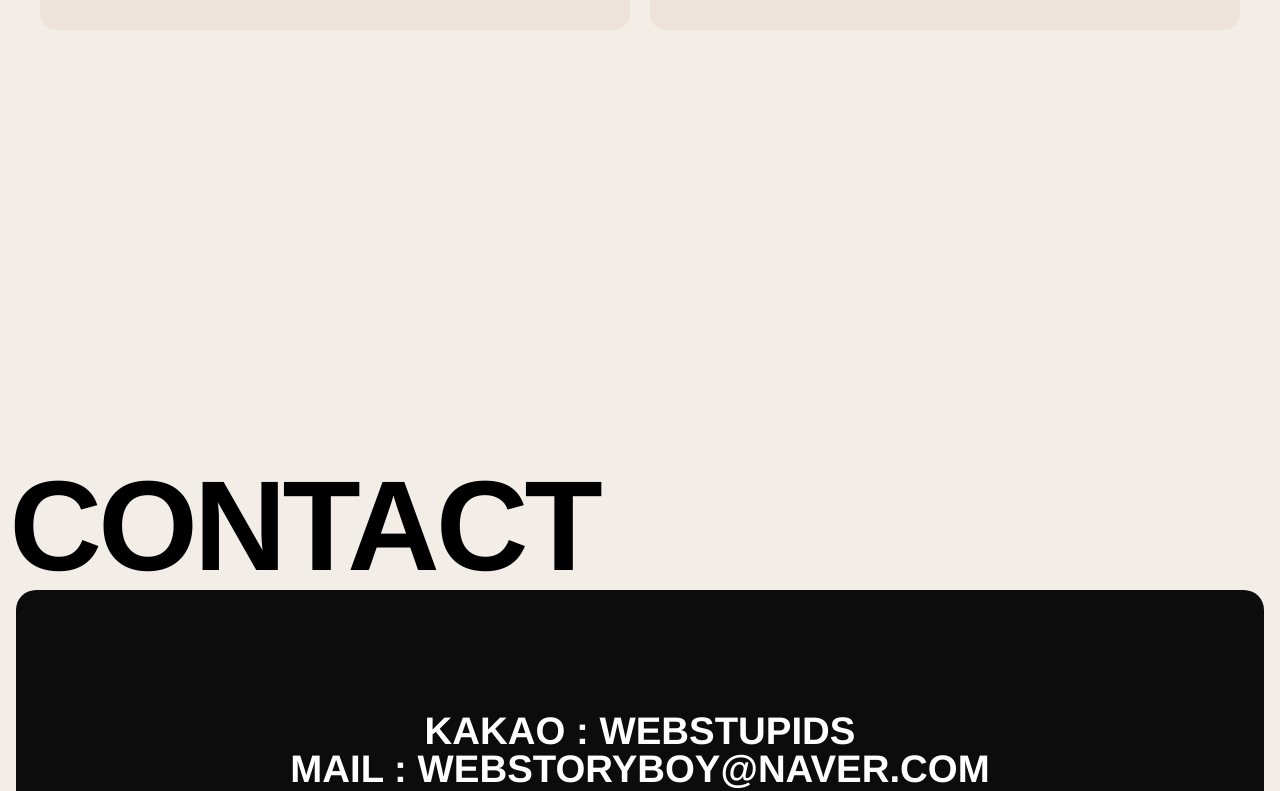
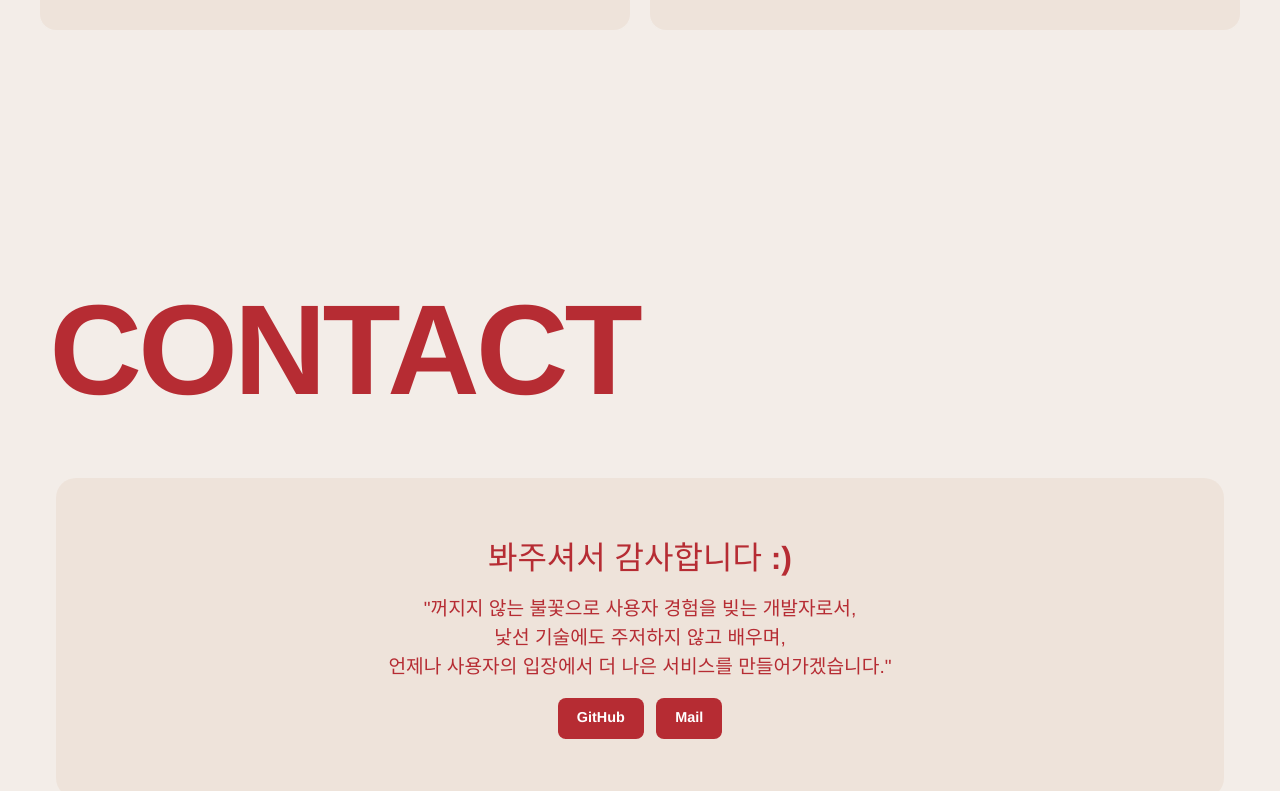
Before and after one commit to yun-narae/learn-react-portfolio, a React (Create React App) app: page / in a window 1280 px wide. Shown: the part 3849-4640 px from the top of the page. Built offline with nearby package versions, Linux system fonts and the light colour scheme; a web font is replaced by a local one.

Commit message:
style: contact 페이지 스타일링

```diff
--- a/src/assets/scss/section/_contact.scss
+++ b/src/assets/scss/section/_contact.scss
@@ -1,37 +1,40 @@
+@use "../setting/mixin";
+
 #contact {
     height: 100vh;
 }
+
 .contact__inner {
-    width: 100%;
+    max-width: 1200px;
+    margin: 0 auto;
     height: 100%;
     padding: 16px;
     display: flex;
     align-items: flex-start;
-    justify-content: flex-end;
+    justify-content: center;
     flex-direction: column;
+    gap: 2rem;
 
     @media (max-width: 800px){
         justify-content: center;
     }
 
     .contact__title {
-        font-size: 10vw;
+        font-size: clamp(3rem, 10vw, 8rem);
         text-transform: uppercase;
-        line-height: 1;
+        line-height: 1.5;
         font-weight: 800;
         white-space: nowrap;
         text-indent: -0.5vw;
         letter-spacing: -0.3vw;
+        color: var(--red100);
+    }
 
-        @media (max-width: 800px){
-            // display: none;
-        }
-    }
-    .contact__text {
+    .contact__info {
         width: 100%;
         height: 40vh;
-        background-color: var(--black);
-        color: var(--white);
+        background-color: var(--subBg100);
+        color: var(--red100);
         display: flex;
         align-items: center;
         justify-content: center;
@@ -39,22 +42,55 @@
         position: relative;
         border-radius: 20px;
 
-        .text {
-            font-size: 3vw;
-            line-height: 1;
-            font-weight: 900;
-            text-transform: uppercase;
-            text-align: center;
-            position: relative;
-            z-index: 100;
-            transition: all 0.3s;
-            cursor: all-scroll;
+        &-text {
+            margin-bottom: 1rem;
 
-            @media (max-width: 800px){
-                font-size: 24px;
-                padding: 0 16px;
-                word-break: break-all;
+            h4 {
+                font-size: 1.6rem;
+                line-height: 1.3;
+                font-weight: 600;
+                text-align: center;
+                word-break: keep-all;
+                white-space: normal;
+                margin-bottom: 1rem;
+
+                @include mixin.laptop {
+                    font-size: 2rem;
+                }
+            }
+
+            p {
+                font-size: 1.2rem;
+                text-align: center;
+                word-break: keep-all;
+                white-space: normal;
             }
         }
+
+        &-link {
+            display: flex;
+            align-items: center;
+            justify-content: start;
+            gap: .75rem;
+
+            a {
+                position: relative;
+                z-index: 1;
+                display: inline-block;
+                padding: .6rem 1.2rem;
+                border-radius: 8px;
+                font-weight: 600;
+                font-size: .9rem;
+                color: #fff;
+                background: var(--red100);
+                transition: transform .2s ease, background .2s ease;
+
+                &:hover {
+                    transform: translateY(-2px);
+                    background: color-mix(in srgb, var(--red100), white 12%);
+                }
+            }
+        }
+
     }
 }
--- a/src/components/Contact.jsx
+++ b/src/components/Contact.jsx
@@ -6,15 +6,29 @@
         <section id="contact">
             <div className="contact__inner">
                 <h2 className="contact__title">Contact</h2>
-                <div className="contact__text">
-                    <div className="text">
-                        {contactText.map((contact, key) => (
-                            <div key={key}>
-                                <a href={contact.link}>
-                                    {contact.title}
-                                </a>
-                            </div>
-                        ))}
+                <div className="contact__info">
+                    <div className="contact__info-text">
+                        <h4>봐주셔서 감사합니다 :)</h4>
+                        <p>
+                            "꺼지지 않는 불꽃으로 사용자 경험을 빚는 개발자로서,<br/>낯선 기술에도 주저하지 않고 배우며,<br/>언제나 사용자의 입장에서 더 나은 서비스를 만들어가겠습니다."
+                        </p>
+                    </div>
+                    <div className="contact__info-link">
+                        <a
+                            href="https://github.com/yun-narae"
+                            target="_blank"
+                            rel="noopener noreferrer"
+                            aria-label="윤나래 GitHub로 이동"
+                        >
+                            GitHub
+                        </a>
+
+                        <a
+                            href="mailto:skfo0827@naver.com"
+                            aria-label="윤나래에게 메일 보내기"
+                        >
+                            Mail
+                        </a>
                     </div>
                 </div>
             </div>
```
